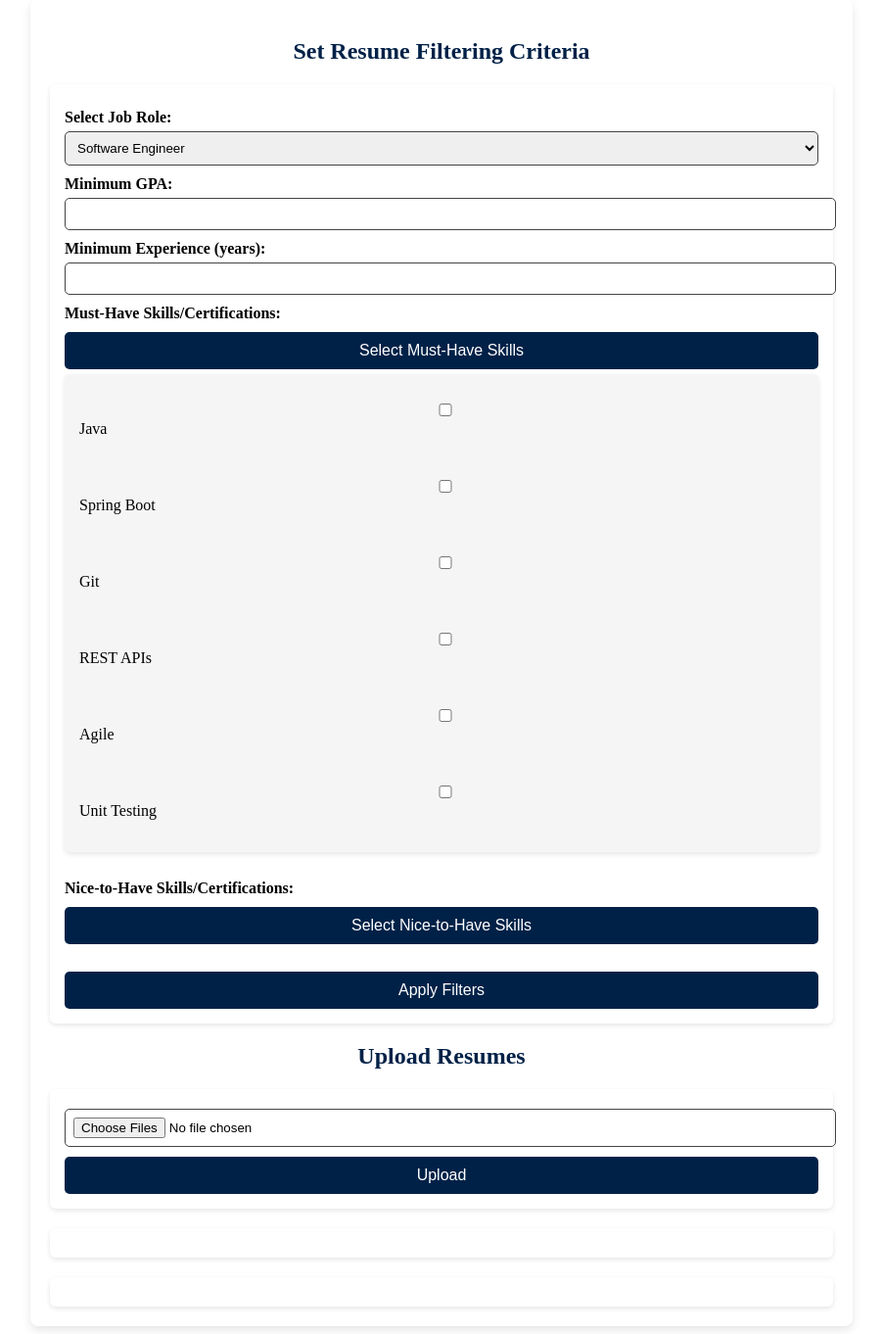
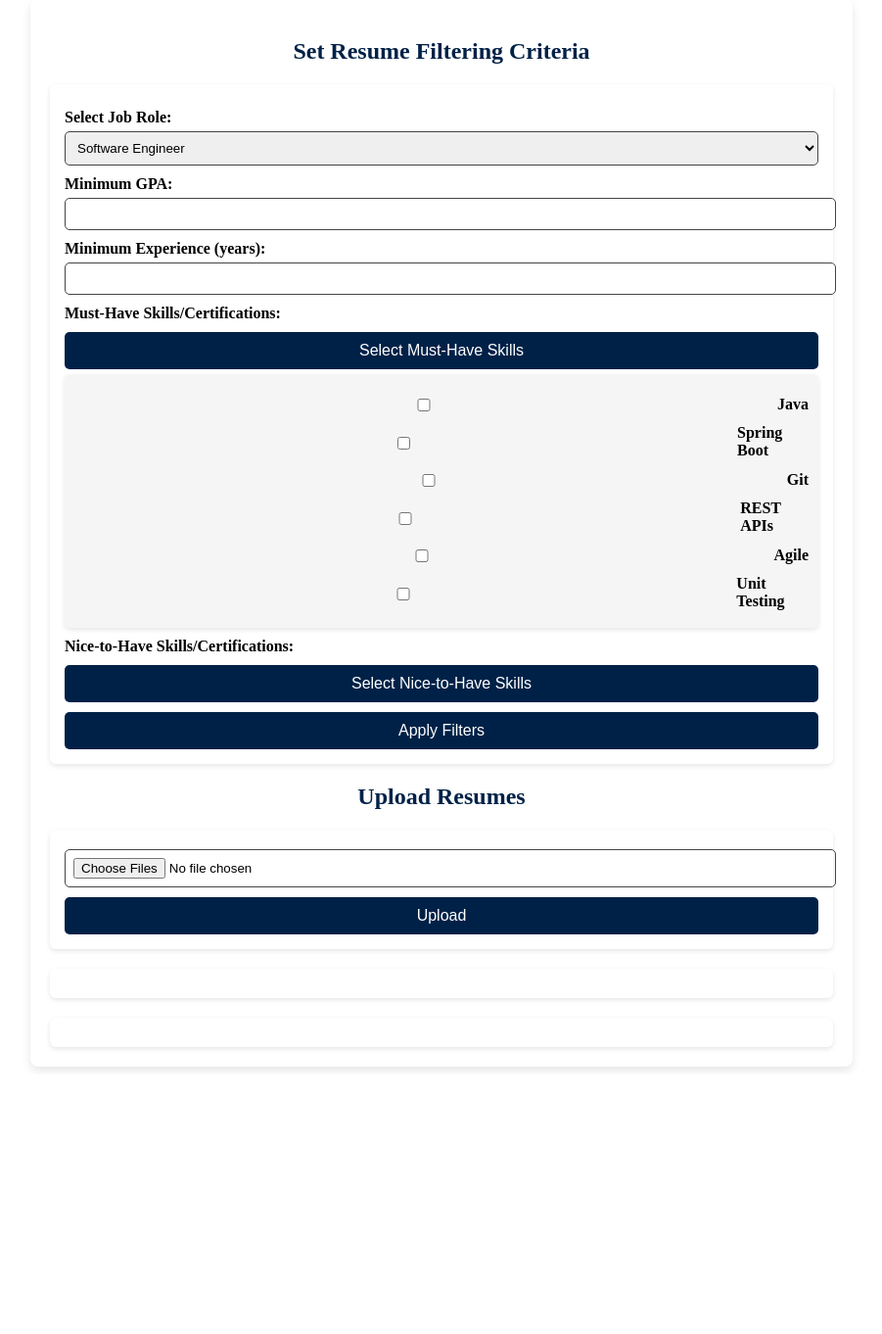
Before and after one commit to lizardcat/ai-resume-filter, a Flask app: page / in a window 1280 px wide, after a click on "Select Must-Have Skills". Shown: the part 168-1530 px from the top of the page at 98% size, without its empty margins (189-1090 px from the left). After the commit the page ends 1261 px from the top, so only its background shows below. Run offline with Flask 3, Linux system fonts and the light colour scheme.

Commit message:
bugfix #5

```diff
--- a/static/styles.css
+++ b/static/styles.css
@@ -1,4 +1,3 @@
-/* USIU-Africa Colors */
 :root {
     --primary-blue: #002147;
     --gold-yellow: #FFC72C;
@@ -6,8 +5,6 @@
     --white: #FFFFFF;
     --dark-gray: #444;
 }
-
-/* Banner */
 .banner {
     background: var(--primary-blue);
     color: var(--gold-yellow);
@@ -16,8 +13,6 @@
     font-size: 24px;
     font-weight: bold;
 }
-
-/* Page Wrapper */
 .container {
     max-width: 800px;
     margin: auto;
@@ -26,14 +21,10 @@
     border-radius: 8px;
     box-shadow: 0px 4px 10px rgba(0, 0, 0, 0.1);
 }
-
-/* Headings */
 h2 {
     color: var(--primary-blue);
     text-align: center;
 }
-
-/* Forms */
 form {
     background: var(--white);
     padding: 15px;
@@ -41,23 +32,21 @@ form {
     box-shadow: 0 2px 5px rgba(0, 0, 0, 0.1);
     margin-bottom: 20px;
 }
-
 label {
     font-weight: bold;
     display: block;
     margin-top: 10px;
 }
-
-input, select {
+input,
+select {
     width: 100%;
     padding: 8px;
     margin-top: 5px;
     border: 1px solid var(--dark-gray);
     border-radius: 5px;
 }
-
-/* Buttons */
-input[type="submit"], .dropdown-btn {
+input[type="submit"],
+.dropdown-btn {
     background: var(--primary-blue);
     color: var(--white);
     border: none;
@@ -70,13 +59,11 @@ input[type="submit"], .dropdown-btn {
     width: 100%;
     text-align: center;
 }
-
-input[type="submit"]:hover, .dropdown-btn:hover {
+input[type="submit"]:hover,
+.dropdown-btn:hover {
     background: var(--gold-yellow);
     color: var(--primary-blue);
 }
-
-/* Dropdown Content */
 .dropdown-content {
     display: none;
     background: var(--light-gray);
@@ -85,27 +72,27 @@ input[type="submit"]:hover, .dropdown-btn:hover {
     margin-top: 5px;
     box-shadow: 0 2px 5px rgba(0, 0, 0, 0.1);
 }
-
 .dropdown-content label {
-    display: block;
-    font-weight: normal;
-    padding: 5px;
+    display: flex;
+    align-items: center;
+    margin-bottom: 8px;
 }
-
-/* Results Box */
-#results, #uploadStatus {
+.dropdown-content input[type="checkbox"],
+.dropdown-content input[type="radio"] {
+    margin-right: 8px;
+}
+#results,
+#uploadStatus {
     background: var(--white);
     padding: 15px;
     border-radius: 6px;
     box-shadow: 0 2px 5px rgba(0, 0, 0, 0.1);
     margin-top: 20px;
 }
-
 ul {
     list-style-type: none;
     padding: 0;
 }
-
 ul li {
     background: var(--gold-yellow);
     padding: 10px;
@@ -114,8 +101,6 @@ ul li {
     color: var(--primary-blue);
     font-weight: bold;
 }
-
-/* Responsive */
 @media (max-width: 600px) {
     .container {
         width: 90%;
--- a/templates/filters.html
+++ b/templates/filters.html
@@ -10,52 +10,39 @@
             var role = document.getElementById("job_role").value;
             var mustHaveContainer = document.getElementById("must_have_container");
             var niceToHaveContainer = document.getElementById("nice_to_have_container");
-
             mustHaveContainer.innerHTML = "";
             niceToHaveContainer.innerHTML = "";
-
             var filteringRules = {{ roles | tojson }};
             var mustHaveSkills = filteringRules[role]["must_have"];
             var niceToHaveSkills = filteringRules[role]["nice_to_have"];
-
             mustHaveSkills.forEach(skill => {
                 var checkbox = document.createElement("input");
                 checkbox.type = "checkbox";
                 checkbox.name = "must_have";
                 checkbox.value = skill;
-
                 var label = document.createElement("label");
                 label.appendChild(checkbox);
                 label.appendChild(document.createTextNode(skill));
-
                 mustHaveContainer.appendChild(label);
-                mustHaveContainer.appendChild(document.createElement("br"));
             });
-
             niceToHaveSkills.forEach(skill => {
                 var checkbox = document.createElement("input");
                 checkbox.type = "checkbox";
                 checkbox.name = "nice_to_have";
                 checkbox.value = skill;
-
                 var label = document.createElement("label");
                 label.appendChild(checkbox);
                 label.appendChild(document.createTextNode(skill));
-
                 niceToHaveContainer.appendChild(label);
-                niceToHaveContainer.appendChild(document.createElement("br"));
             });
         }
-
         function toggleDropdown(id) {
             var dropdown = document.getElementById(id);
             dropdown.style.display = dropdown.style.display === "none" ? "block" : "none";
         }
-
         function uploadFiles(event) {
             event.preventDefault();
             let formData = new FormData(document.getElementById("uploadForm"));
-
             fetch("/upload", {
                 method: "POST",
                 body: formData
@@ -64,12 +51,11 @@
             .then(data => {
                 let uploadStatus = document.getElementById("uploadStatus");
                 uploadStatus.innerHTML = "<h3>Upload Results:</h3>";
-
                 if (data.uploads.length > 0) {
                     let list = document.createElement("ul");
                     data.uploads.forEach(file => {
                         let item = document.createElement("li");
-                        item.innerHTML = `<strong>${file.filename}</strong>: ${file.status}`;
+                        item.innerHTML = "<strong>" + file.filename + "</strong>: " + file.status;
                         list.appendChild(item);
                     });
                     uploadStatus.appendChild(list);
@@ -78,11 +64,9 @@
                 }
             });
         }
-
         function submitFilters(event) {
             event.preventDefault();
             let formData = new FormData(document.getElementById("filterForm"));
-
             fetch("/filter", {
                 method: "POST",
                 body: formData
@@ -91,7 +75,6 @@
             .then(data => {
                 let resultsDiv = document.getElementById("results");
                 resultsDiv.innerHTML = "<h3>Matching Resumes:</h3>";
-
                 if (data.matching_resumes.length > 0) {
                     let list = document.createElement("ul");
                     data.matching_resumes.forEach(filename => {
@@ -108,7 +91,6 @@
                 }
             });
         }
-
         window.onload = updateSkills;
     </script>
 </head>
@@ -116,45 +98,32 @@
     <div class="banner">
         <h1>AI Resume Filter</h1>
     </div>
-
     <div class="container">
         <h2>Set Resume Filtering Criteria</h2>
         <form id="filterForm" onsubmit="submitFilters(event)">
             <label for="job_role">Select Job Role:</label>
             <select name="job_role" id="job_role" onchange="updateSkills()">
                 {% for role in roles.keys() %}
-                    <option value="{{ role }}">{{ role }}</option>
+                <option value="{{ role }}">{{ role }}</option>
                 {% endfor %}
             </select>
-            <br>
-
             <label for="gpa_cutoff">Minimum GPA:</label>
             <input type="number" name="gpa_cutoff" step="0.1" min="0" max="4.0" required>
-            <br>
-
             <label for="experience">Minimum Experience (years):</label>
             <input type="number" name="experience" min="0" required>
-            <br>
-
             <label>Must-Have Skills/Certifications:</label>
             <button type="button" class="dropdown-btn" onclick="toggleDropdown('must_have_container')">Select Must-Have Skills</button>
             <div id="must_have_container" class="dropdown-content" style="display: none;"></div>
-            <br>
-
             <label>Nice-to-Have Skills/Certifications:</label>
             <button type="button" class="dropdown-btn" onclick="toggleDropdown('nice_to_have_container')">Select Nice-to-Have Skills</button>
             <div id="nice_to_have_container" class="dropdown-content" style="display: none;"></div>
-            <br>
-
             <input type="submit" value="Apply Filters">
         </form>
-
         <h2>Upload Resumes</h2>
         <form id="uploadForm" onsubmit="uploadFiles(event)" enctype="multipart/form-data">
             <input type="file" name="resumes" multiple>
             <input type="submit" value="Upload">
         </form>
-
         <div id="uploadStatus"></div>
         <div id="results"></div>
     </div>
```
